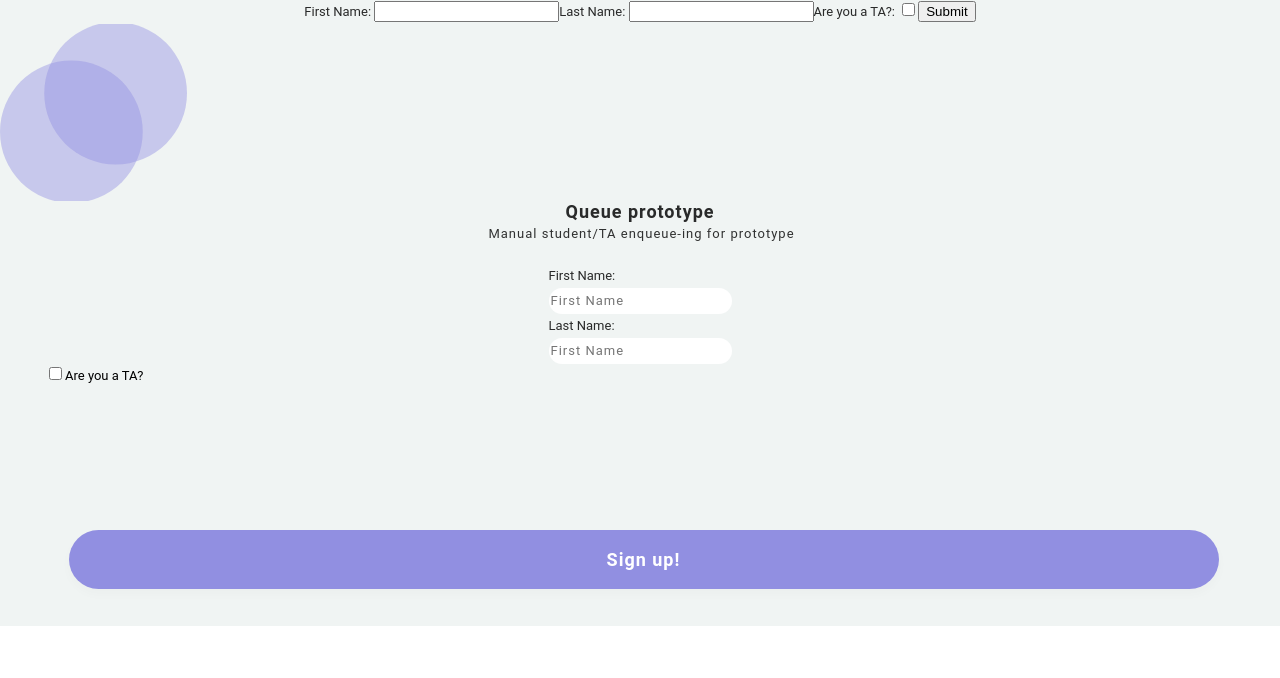
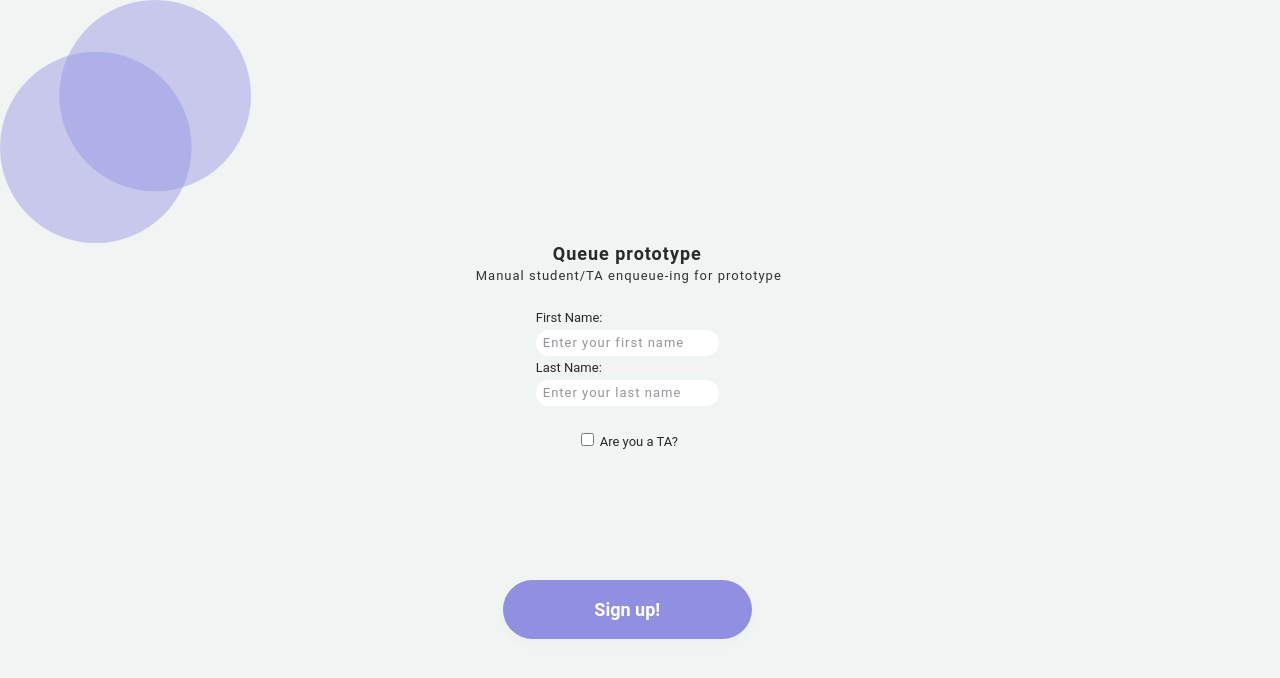
Before and after one commit to pfateev/qdub, a React (Create React App) app in the folder client/: page / in a window 1280 px wide. Shown: the top 678 px of the page. Built offline with nearby package versions, Linux system fonts and the light colour scheme.

Commit message:
fixed css of registration page

```diff
--- a/client/src/App.css
+++ b/client/src/App.css
@@ -1,5 +1,6 @@
 .App {
   text-align: center;
+  background-color: #f0f4f3;
 }
 
 .App-logo {
@@ -21,7 +22,7 @@
   align-items: center;
   justify-content: center;
   font-size: calc(10px + 2vmin);
-  color: white;
+  color: #f0f4f3;
 }
 
 .App-link {
@@ -37,79 +38,8 @@
   }
 }
 
-.registration {
-  color: #060606d9;
-  width: 100%;
-  height: 100%;
+html, body {
+  width: 99%;
+  min-height: 100%;
   background-color: #f0f4f3;
-  flex-direction: column;
-  justify-content: space-evenly;
-  align-items: center;
-  padding-bottom: 16px;
-  padding-right: 7px;
-  font-family: Roboto, Arial;
-  font-size: .813rem;
-  font-weight: 400;
-  line-height: 24px;
-  display: flex;
 }
-
-.shape {
-  width: 187px;
-  height: 177px;
-  object-fit: cover;
-  align-self: flex-start;
-}
-
-.queue-prototype {
-  letter-spacing: 1px;
-  font-size: 1.125rem;
-  font-weight: 600;
-  line-height: 21px;
-}
-
-.manual-student-ta-enq {
-  text-align: center;
-  letter-spacing: 1px;
-  color: #000c;
-  margin-bottom: 18px;
-  margin-left: 3px;
-}
-
-.input-instance-1 {
-  width: 90%;
-  flex-basis: 8%;
-  margin-top: 2px;
-  margin-left: 7px;
-}
-
-.input-1-instance {
-  width: 90%;
-  flex-basis: 8%;
-  margin-left: 7px;
-}
-
-.flex-container {
-  color: #000;
-  width: 40%;
-  flex-direction: row;
-  justify-content: space-between;
-  align-self: flex-start;
-  align-items: stretch;
-  margin-bottom: 125px;
-  margin-left: 45px;
-  display: flex;
-}
-
-.are-you-a-ta {
-  letter-spacing: 1px;
-  margin-top: 1px;
-}
-
-.button-instance-1 {
-  width: 90%;
-  flex-basis: 7%;
-  margin-top: 16px;
-  margin-bottom: 20px;
-  margin-left: 7px;
-}
--- a/client/src/App.js
+++ b/client/src/App.js
@@ -1,65 +1,10 @@
 import * as React from "react";
 import "./App.css";
-import shape from "./assets/shape.svg";
-import Button from "./components/Button";
-import Input from "./components/Input";
 import RegistrationForm from "./components/RegistrationForm";
 
 const App = () => {
-  const [checked, setChecked] = React.useState(false);
-  const handleChange = () => {
-    setChecked(!checked);
-  }
-
-
-  const propsData = {
-    input: {
-      enterYourFullName: "First Name",
-    },
-    input1: {
-      enterYourFullName: "Last Name",
-    },
-    button: {
-      logIn: "Sign up!",
-    },
-  };
-
-  const Checkbox = ({ label, value, onChange }) => {
-    return (
-      <label>
-        <input type="checkbox" checked={value} onChange={onchange} />
-        {label}
-      </label>
-    );
-  };
-
   return (
-    <div className="registration">
-      <RegistrationForm />
-      <img className="shape" src={shape} />
-      <span className="queue-prototype">Queue prototype</span>
-      <span className="manual-student-ta-enq">
-        Manual student&#x2F;TA enqueue-ing for prototype
-      </span>
-      <form action="signup.html" method="post" id="signup">
-        <div class="field">
-          <label for="firstname">First Name:</label>
-          <Input type="text" id="firstname" name="firstname" placeholder="Enter your first name" />
-        </div>
-        <div class="field">
-          <label for="lastname">Last Name:</label>
-          <Input type="text" id="lastname" name="lastname" placeholder="Enter your last name" />
-        </div>
-      </form>
-      <div className="flex-container">
-        <Checkbox
-          label="Are you a TA?"
-          checked={checked}
-          onChange={handleChange}
-        />
-      </div>
-      <Button className="button-instance-1" {...propsData.button} />
-    </div>
+    <RegistrationForm />
   );
 };
 export default App;
--- a/client/src/components/Button.css
+++ b/client/src/components/Button.css
@@ -48,8 +48,3 @@
   box-shadow: rgba(0, 0, 0, .06) 0 2px 4px;
   transform: translateY(0);
 }
-
-.log-in {
-  letter-spacing: 1px;
-  margin-top: 1px;
-}
--- /dev/null
+++ b/client/src/components/RegistrationForm.css
@@ -0,0 +1,125 @@
+.button {
+  color: #fff;
+  text-align: center;
+  background-clip: padding-box;
+  background-color:  #918fe1;
+  border: 1px solid transparent;
+  border-radius: 100px;
+  box-shadow: rgba(0, 0, 0, 0.02) 0 5px 10px 0;
+  cursor: pointer;
+  display: inline-flex;
+  box-sizing: border-box;
+  flex-direction: row;
+
+  font-family: Roboto, Arial;
+  font-size: 1.125rem;
+  font-weight: 600;
+  line-height: 33px;
+  display: flex;
+
+  flex-basis: 100%;
+  justify-content: center;
+  align-items: center;
+  padding-top: 1px;
+
+  min-height: 3rem;
+  min-width: 200px;
+  padding: calc(.875rem - 1px) calc(1.5rem - 1px);
+
+  text-decoration: none;
+  transition: all 250ms;
+  user-select: none;
+  -webkit-user-select: none;
+  touch-action: manipulation;
+  vertical-align: baseline;
+
+  width: 20%;
+  height: auto;
+  flex-basis: 7%;
+  margin-top: 10%;
+  margin-bottom: 20px;
+}
+
+.button:hover,
+.button:focus {
+  background-color: #918fe1;
+  box-shadow: rgba(0, 0, 0, 0.3) 0 2px 10px;
+}
+
+.button:hover {
+  transform: translateY(-2px);
+}
+
+.button:active {
+  background-color: #716fda;
+  box-shadow: rgba(0, 0, 0, .06) 0 2px 4px;
+  transform: translateY(0);
+}
+
+.input {
+  letter-spacing: 1px;
+  color: #000c;
+  background-color: #fff;
+  border: none;
+  border-radius: 100px;
+  flex-direction: row;
+  justify-content: flex-start;
+  align-items: stretch;
+  font-family: Roboto, Arial;
+  font-size: .813rem;
+  font-weight: 400;
+  line-height: 24px;
+  display: flex;
+}
+
+::placeholder {
+  color: rgb(153, 148, 156);
+  padding: 5px;
+}
+
+.registration {
+  color: #060606d9;
+  width: 100%;
+  height: 100%;
+  background-color: #f0f4f3;
+  flex-direction: column;
+  justify-content: space-evenly;
+  align-items: center;
+  padding-bottom: 16px;
+  padding-right: 7px;
+  font-family: Roboto, Arial;
+  font-size: .813rem;
+  font-weight: 400;
+  line-height: 24px;
+  display: flex;
+}
+
+.logo {
+  max-width: 20%;
+  width: 700px;
+  height: auto;
+  object-fit: cover;
+  align-self: flex-start;
+}
+
+.title {
+  letter-spacing: 1px;
+  font-size: 1.125rem;
+  font-weight: 600;
+  line-height: 21px;
+}
+
+.description {
+  text-align: center;
+  letter-spacing: 1px;
+  color: #000c;
+  margin-bottom: 18px;
+  margin-left: 3px;
+}
+
+.checkBox {
+  margin-top: 2em;
+  color: #000;
+  flex-direction: row;
+  flex-direction: row;
+}
--- a/client/src/components/RegistrationForm.jsx
+++ b/client/src/components/RegistrationForm.jsx
@@ -1,4 +1,6 @@
 import { useState } from 'react';
+import shape from "../assets/shape.svg";
+import "./RegistrationForm.css";
 
 export default function MyForm() {
   const [firstName, setFirstName] = useState('');
@@ -15,17 +17,23 @@ export default function MyForm() {
   };
 
   return (
-    <div>
+    <div className="registration">
+      <img className="logo" src={shape} alt="top right circles"/>
+      <span className="title">Queue prototype</span>
+      <span className="description">
+        Manual student&#x2F;TA enqueue-ing for prototype
+      </span>
       <label>
-        First Name: <input value={firstName} onChange={e => setFirstName(e.target.value)} />
+        First Name: <input class="input" value={firstName} placeholder="Enter your first name" onChange={e => setFirstName(e.target.value)} />
       </label>
       <label>
-        Last Name: <input value={lastName} onChange={e => setLastName(e.target.value)} />
+        Last Name: <input class="input" value={lastName} placeholder="Enter your last name" onChange={e => setLastName(e.target.value)} />
       </label>
       <label>
-        Are you a TA?: <input type="checkbox" name="isTA" />
+        <input class="checkBox" type="checkbox" name="isTA" /> Are you a TA?
       </label>
-      <button type="submit" onClick={submitForm}>Submit</button>
+
+      <button class="button" type="submit" onClick={submitForm}>Sign up!</button>
     </div>
   );
 }
```
